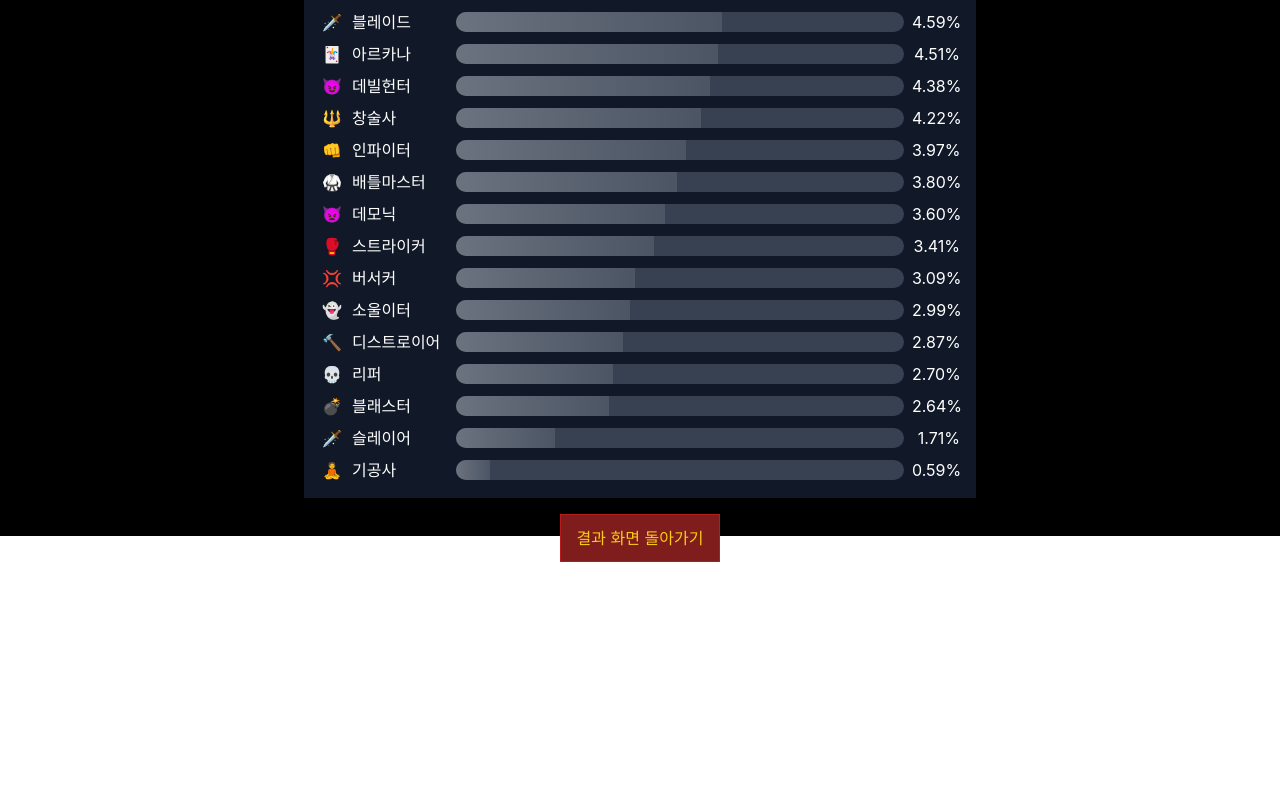
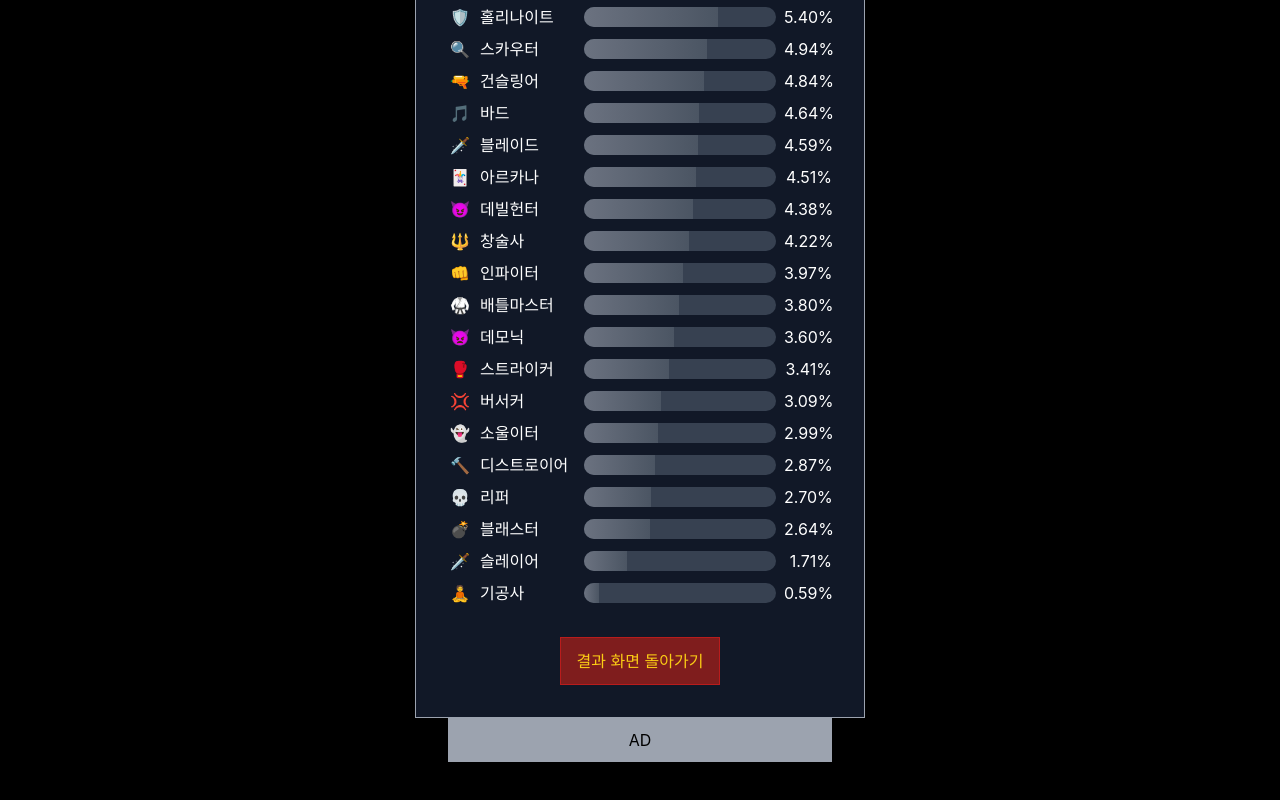
Before and after one commit to yoyoyoun18/la-front-end, a React (Create React App) app: page /statistics/alluser in a window 1280 px wide. Shown: the part 264-1064 px from the top of the page. Before the commit the page ends 842 px from the top, so only its background shows below. Built offline with nearby package versions, Linux system fonts and the light colour scheme.

Commit message:
chore: width, height 조정

```diff
--- a/src/pages/AllUserStatistics.jsx
+++ b/src/pages/AllUserStatistics.jsx
@@ -5,7 +5,8 @@ import { useNavigate } from "react-router-dom";
 function AllUserStatistics() {
   const navigate = useNavigate();
   return (
-    <div className="h-screen w-screen bg-black flex justify-center items-center flex-col">
+    <div className="h-auto w-full bg-black flex justify-center items-center flex-col p-16">
+      <div className="w-[450px] bg-gray-900 p-4 border border-gray-400">
         <CharacterRankingTable />
         <div className="w-full text-center">
           <button
@@ -16,6 +17,10 @@ function AllUserStatistics() {
           </button>
         </div>
       </div>
+      <div className="w-96 h-11 bg-gray-400 flex justify-center items-center">
+        AD
+      </div>
+    </div>
   );
 }
 
--- a/src/pages/Results.tsx
+++ b/src/pages/Results.tsx
@@ -26,7 +26,7 @@ function Results() {
   const maxValue = Math.max(...data.map((item) => item.value));
 
   return (
-    <div className="h-auto w-screen bg-black flex justify-center items-center flex-col p-16">
+    <div className="h-auto w-full bg-black flex justify-center items-center flex-col p-16">
       <div className="w-[450px] bg-gray-900 p-4 border border-gray-400">
         <RadarChart />
         <div className="text-white border-t border-yellow-300 mt-4 pt-2 pb-2">
```
Lines whose indentation alone changed are shown as unchanged.
